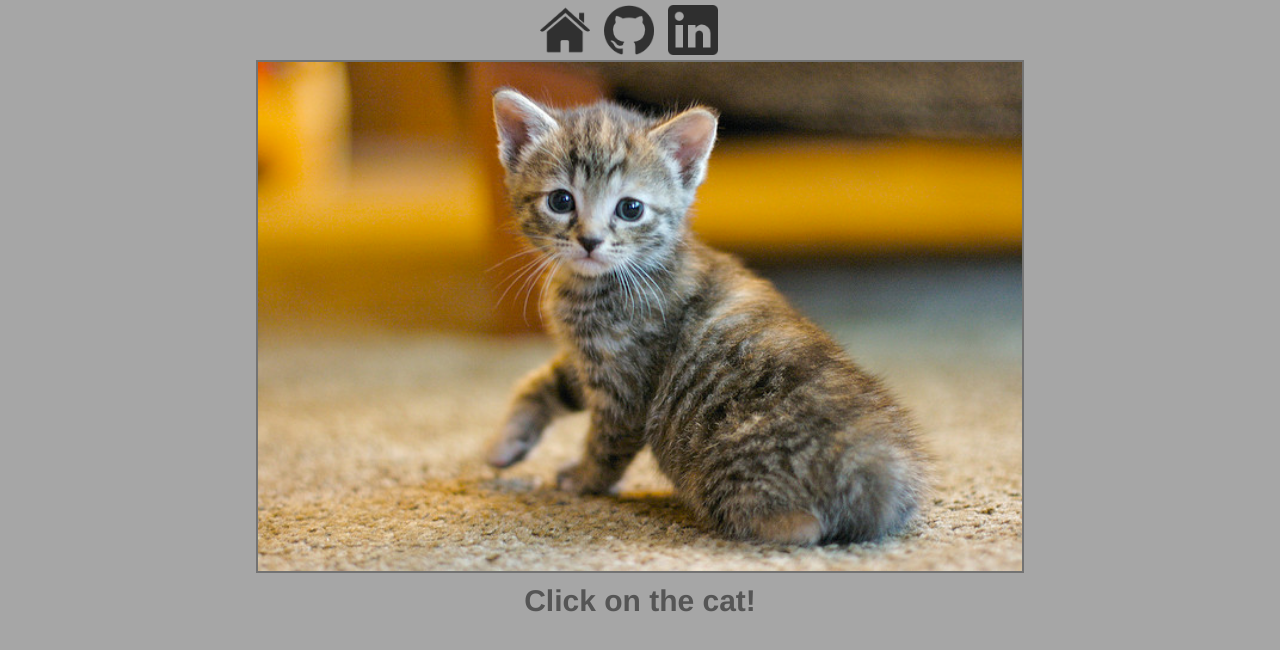
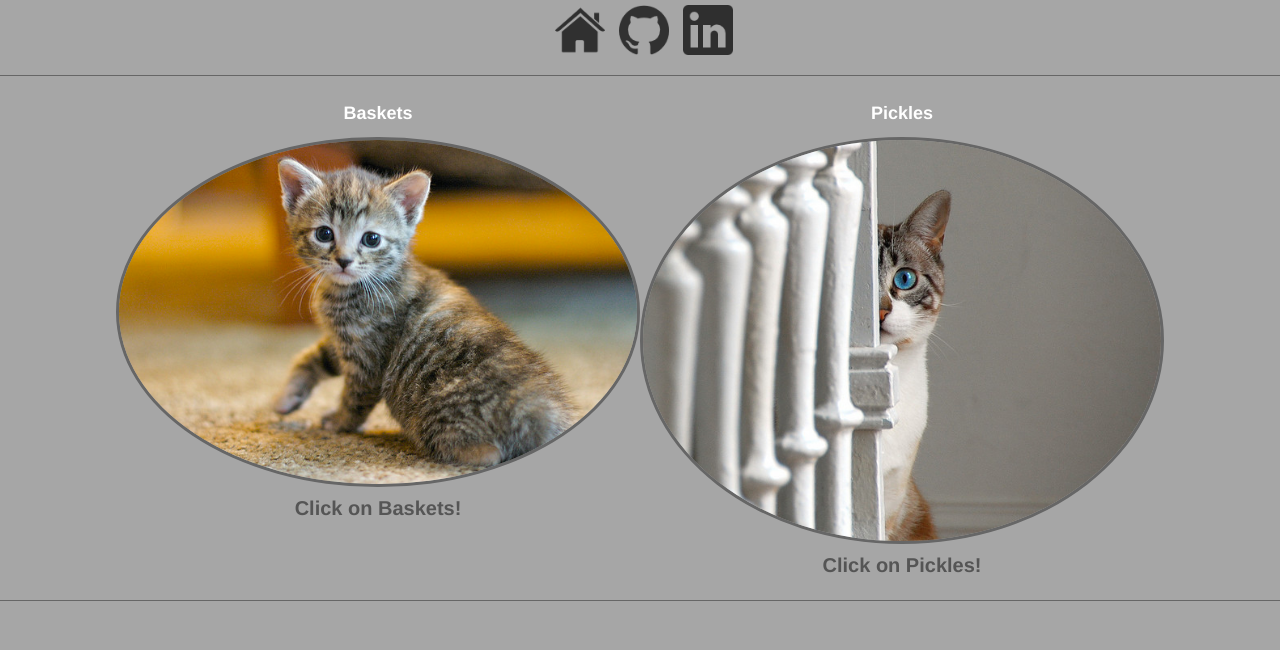
Before and after one commit to kfmahre/Cat-Clicker, a plain HTML site: page index.html in a window 1280 px wide. Drawn offline with Linux system fonts and the light colour scheme.

Commit message:
Added another cat. Both cats have seperate click count functions. I preserved the original as a total click function.

```diff
--- a/css/style.css
+++ b/css/style.css
@@ -11,31 +11,59 @@ html {
 }
 
 body {
+  width: 100%;
   background-color: #a6a6a6;
   margin: 0;
 }
 
-.wrapper {
-  margin: 5px 20% 0 20%;
+hr {
+  height: 1px;
+  /* margin: 5px 0px 5px 0px; */
+  color: #666666;
+  background-color: #666666;
+  border: none;
+}
+
+.allcats {
+  margin: 5px 0 0 0;
+}
+
+.cat-box {
+  float: left;
+  display: inline-block;
+  max-width: 50%;
+}
+
+.cat-name {
+  font-weight: bold;
+  color: #fff;
+  font-size: 18px;
 }
 
 img.catPic {
-  width: 100%;
-  border: 2px solid #737373;
+  border: 3px solid #666666;
 }
 
-#click-count {
-  font-weight: bold;
-  font-size: 30px;
+img.catPic:hover {
+  border: 3px solid #808080;
 }
 
-.links {
-  font-size: 14px;
+img.catPic:active {
+  border: 3px solid #ffffff;
 }
+
+.click-output {
+  font-weight: bold;
+  font-size: 18px;
+}
+
+/*=============
+=  Icon links =
+=============*/
 
 .buttons {
     float: left;
-    margin-left: calc((100% - 210px) / 2);
+    margin-left: calc((100% - 180px) / 2);
 }
 
 .icon {
@@ -88,38 +116,54 @@ img.catPic {
   background-position: 0 -50px;
 }
 
-ul {
-  list-style-type: none;
+/*====================
+= end of icon styles =
+====================*/
+
+/*==================================================
+=            Bootstrap 3 Media Queries             =
+==================================================*/
+
+    /*==========  Mobile First Method  ==========*/
+
+    /* Custom, iPhone Retina */
+    @media only screen and (min-width : 320px) {
+
     }
 
-/*
-a {
-  color: #00bfff;
+    /* Extra Small Devices, Phones */
+    @media only screen and (min-width : 480px) {
+
+    .allcats {
+      margin: 5px 0 0 0;
     }
 
-a:hover {
-  color: #75ff47;
     }
 
-a:active {
-  color: #ff4719;
-}
-*/
+    /* Small Devices, Tablets */
+    @media only screen and (min-width : 768px) {
 
-footer {
-  font-weight: 300;
-  text-align: center;
-  margin-top: 50px;
+    .allcats {
+      margin: 5px 10% 0 10%;
     }
 
-@media screen and (max-width: 380px) {
-  .title-super {
-    font-size: 36px;
-  }
+    .click-output {
+      font-weight: bold;
+      font-size: 20px;
     }
 
-@media screen and (min-width: 381px) {
-  .title-super {
-    font-size: 48px;
     }
+
+    /* Medium Devices, Desktops */
+    @media only screen and (min-width : 992px) {
+
+    .allcats {
+      margin: 5px 10% 0 10%;
     }
+
+    }
+
+    /* Large Devices, Wide Screens */
+    @media only screen and (min-width : 1200px) {
+
+    }
--- a/index.html
+++ b/index.html
@@ -6,10 +6,10 @@
 <link href="css/bootstrap.css"rel="stylesheet" type="text/css">
 <link href="css/style.css" rel="stylesheet" type="text/css">
 <script src="js/jQuery.js"></script>
-
+<title>Cat-Clicker web-app</title>
 </head>
 
-<body class="container-fluid">
+<body class="main">
 
 	<header class="row">
 		<div class="buttons">
@@ -19,34 +19,73 @@
 		</div>
 	</header>
 
+	<hr>
+
 	<div class="row">
-		<div class="wrapper">
-			<img class="catPic" src="catpic.jpg" id="cat-picture" alt="Cat Picture">
+		<div class="allcats clearfix">
+			<div class="cat-box">
+				<p class="cat-name text-center">Baskets</p>
+				<img class="catPic img-responsive img-circle" src="catpic.jpg" id="baskets-picture" alt="Cat Picture">
+				<form class="text-center">
+					<output class="click-output" type="text" id="baskets-count"></output>
+				</form>
+			</div>
+			<div class="cat-box">
+				<p class="cat-name text-center">Pickles</p>
+				<img class="catPic img-responsive img-circle" src="catpic2.jpg" id="pickles-picture" alt="Cat Picture">
+				<form class="text-center">
+					<output class="click-output" type="text" id="pickles-count"></output>
+				</form>
+			</div>
 		</div>
 	</div>
 
+	<hr>
+
 	<div class="row">
-		<div class="text-center" >
-			<form>
-				<output type="text" id="click-count"></output>
+		<div  >
+			<form class="text-center">
+				<output class="click-output" type="text" id="click-count"></output>
 			</form>
 		</div>
 	</div>
 
 <script>
+
 var $clickElem = $('#click-count');
-$clickElem.text("Click on the cat!");
+$clickElem.text("");
+
+var $basketsElem = $('#baskets-count');
+$basketsElem.text("Click on Baskets!");
+
+var $picklesElem = $('#pickles-count');
+$picklesElem.text("Click on Pickles!");
+
 var clickCount = [];
 var storage = [];
-$('#cat-picture').click(function(e) {
+
+var basketsCount = [];
+var basketsStorage = [];
+
+var picklesCount = [];
+var picklesStorage = [];
+
+$('.catPic').click(function(e) {
 	clickCount = clickCount++;
 	storage.push(clickCount++);
-	//count = clickCount;
-	//console.log(clickCount);
-	//console.log(count);
-	//if (document.getElementById('click-count').length == 0) {
-	$clickElem.text("You've clicked the cat "+clickCount+" time(s).");
-	//};
+	$clickElem.text("You've clicked a cat "+clickCount+" time(s).");
+});
+
+$('#baskets-picture').click(function(e) {
+	basketsCount = basketsCount++;
+	basketsStorage.push(basketsCount++);
+	$basketsElem.text("Clicked: "+basketsCount+" time(s).");
+});
+
+$('#pickles-picture').click(function(e) {
+	picklesCount = picklesCount++;
+	picklesStorage.push(picklesCount++);
+	$picklesElem.text("Clicked: "+picklesCount+" time(s).");
 });
 
 </script>
```
Also changed, not shown: catpic2.jpg (added), catpic3.jpg (added). Lines whose indentation alone changed are shown as unchanged.
